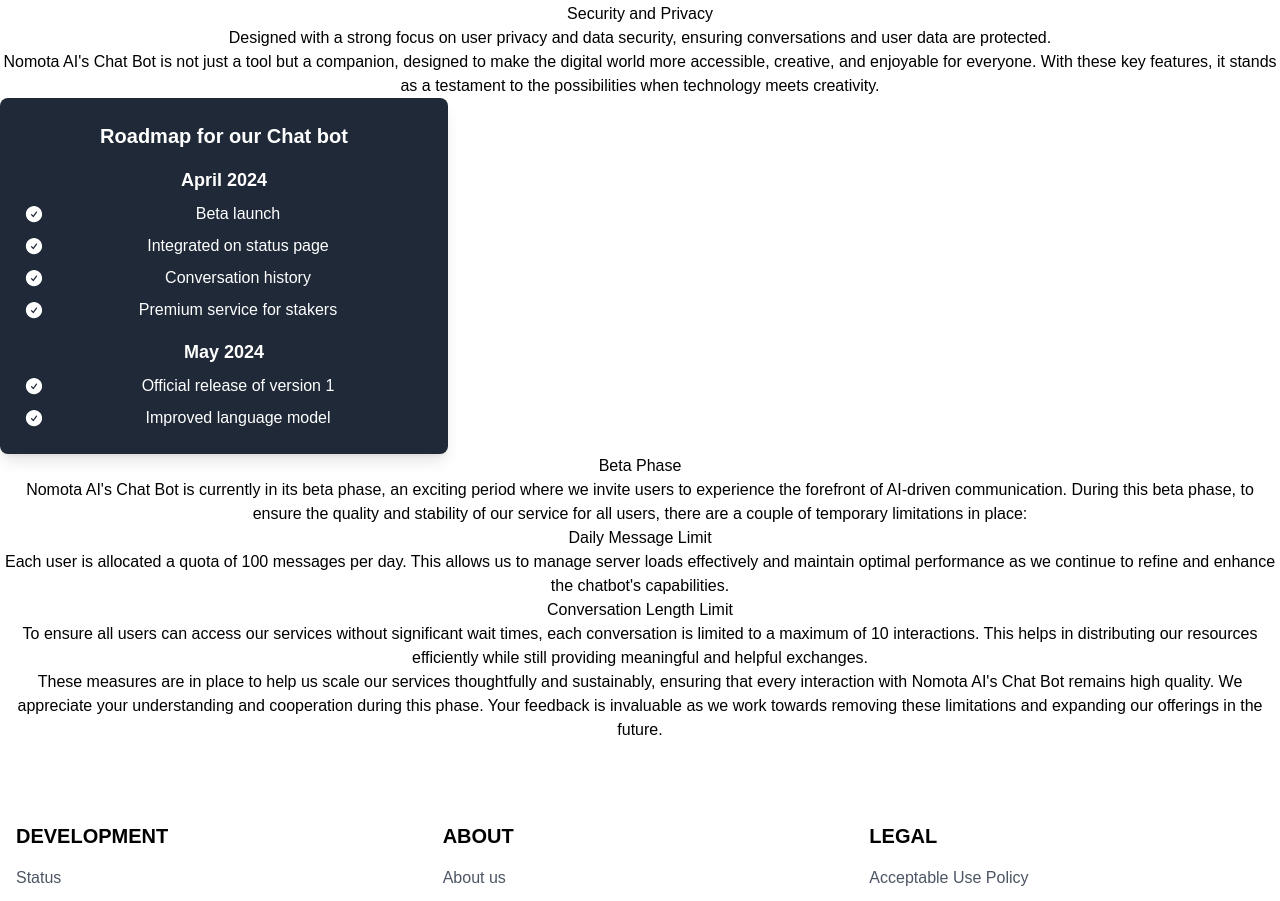
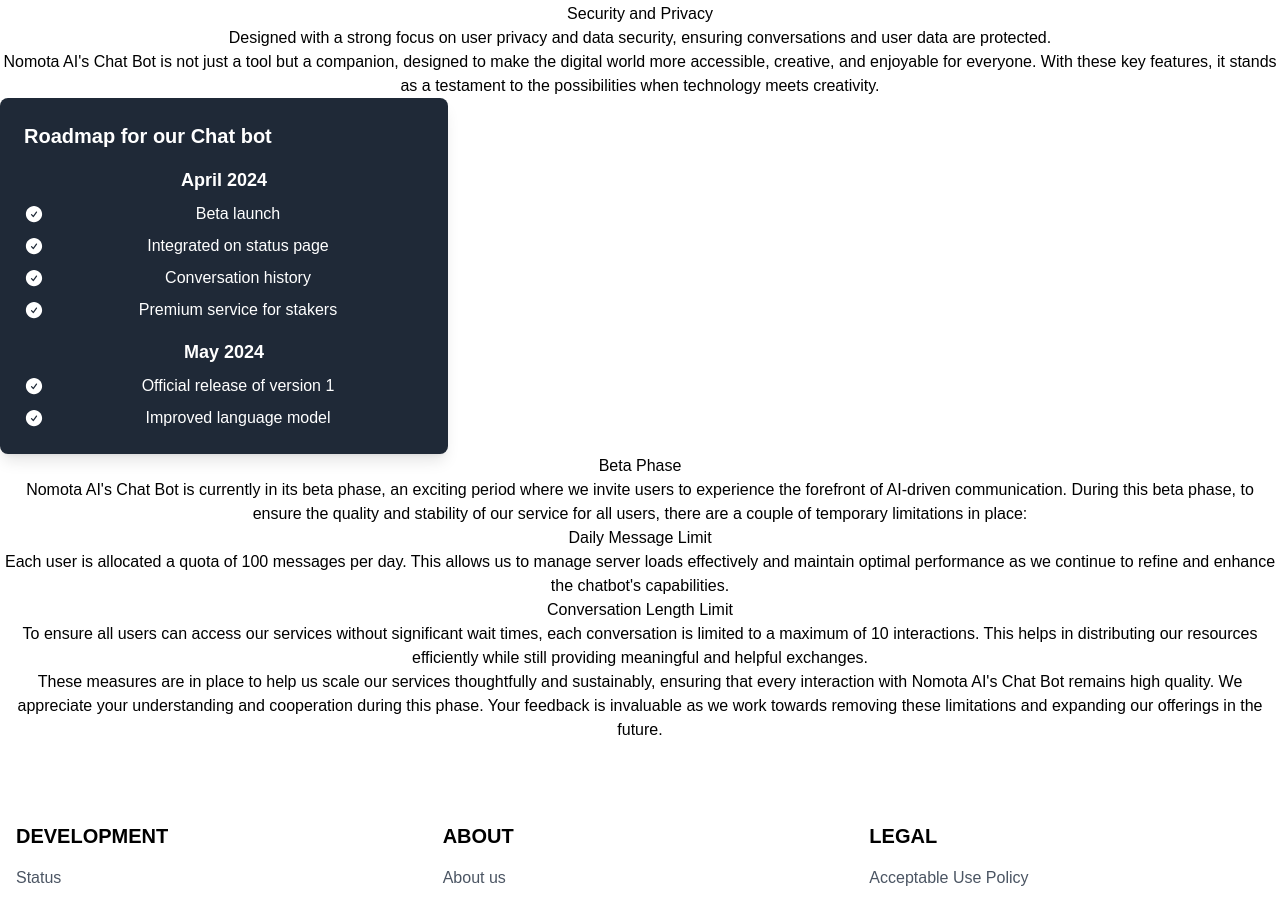
Before and after one commit to MohanVarma1965/NomotaAI, a React (Create React App) app: page /products/chatbot in a window 1280 px wide. Shown: the part 1026-1927 px from the top of the page. Built offline with nearby package versions, Linux system fonts and the light colour scheme.

Commit message:
fix title alignment

```diff
--- a/src/components/RoadmapItem/index.tsx
+++ b/src/components/RoadmapItem/index.tsx
@@ -32,7 +32,7 @@
       data-aos="fade-up"
       data-aos-delay="100"
     >
-      <h2 className="text-xl font-bold text-center">{title}</h2>
+      <h2 className="text-xl font-bold text-left">{title}</h2>
       {months.map((month, index_m) => (
         <div key={index_m} className="space-y-2">
           <h3 className="text-lg font-semibold">{month.title}</h3>
```
